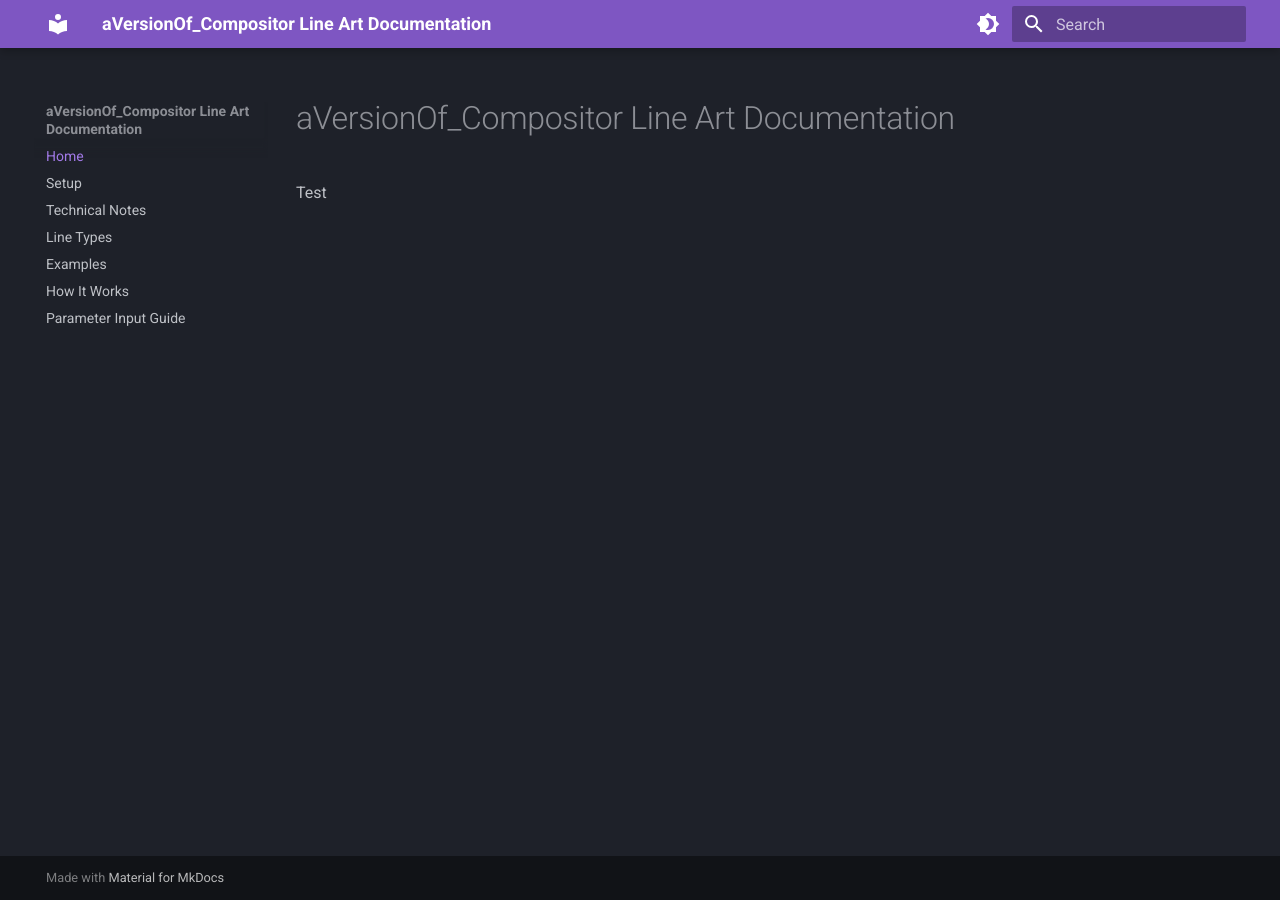
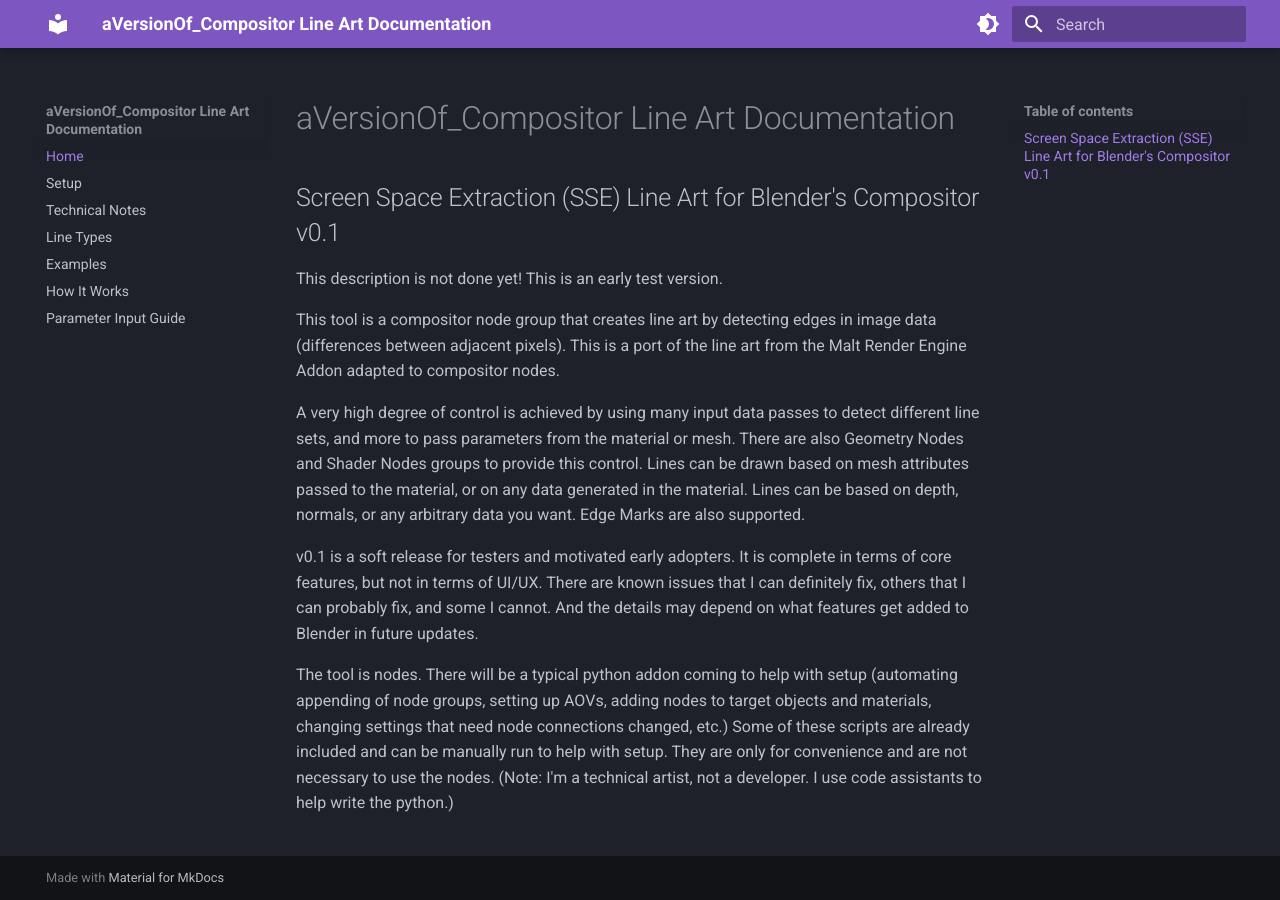
Before and after one commit to aVersionOfReality/avr_lines_docs, an MkDocs documentation site: the page built from docs/index.md, in a window 1280 px wide. Built offline with MkDocs 1.6.1 and Material for MkDocs 9.7.7, drawn with Linux system fonts in a browser that asks for light colours.

Commit message:
index description

```diff
--- a/docs/index.md
+++ b/docs/index.md
@@ -1,4 +1,13 @@
 # aVersionOf_Compositor Line Art Documentation
 
+## Screen Space Extraction (SSE) Line Art for Blender's Compositor v0.1
 
-Test
+This description is not done yet! This is an early test version.
+
+This tool is a compositor node group that creates line art by detecting edges in image data (differences between adjacent pixels). This is a port of the line art from the Malt Render Engine Addon adapted to compositor nodes.
+
+A very high degree of control is achieved by using many input data passes to detect different line sets, and more to pass parameters from the material or mesh. There are also Geometry Nodes and Shader Nodes groups to provide this control. Lines can be drawn based on mesh attributes passed to the material, or on any data generated in the material. Lines can be based on depth, normals, or any arbitrary data you want. Edge Marks are also supported.
+
+v0.1 is a soft release for testers and motivated early adopters. It is complete in terms of core features, but not in terms of UI/UX. There are known issues that I can definitely fix, others that I can probably fix, and some I cannot. And the details may depend on what features get added to Blender in future updates.
+
+The tool is nodes. There will be a typical python addon coming to help with setup (automating appending of node groups, setting up AOVs, adding nodes to target objects and materials, changing settings that need node connections changed, etc.) Some of these scripts are already included and can be manually run to help with setup. They are only for convenience and are not necessary to use the nodes. (Note: I'm a technical artist, not a developer. I use code assistants to help write the python.)
```
Also changed, not shown: docs/examples.md (+1 -0 lines).
